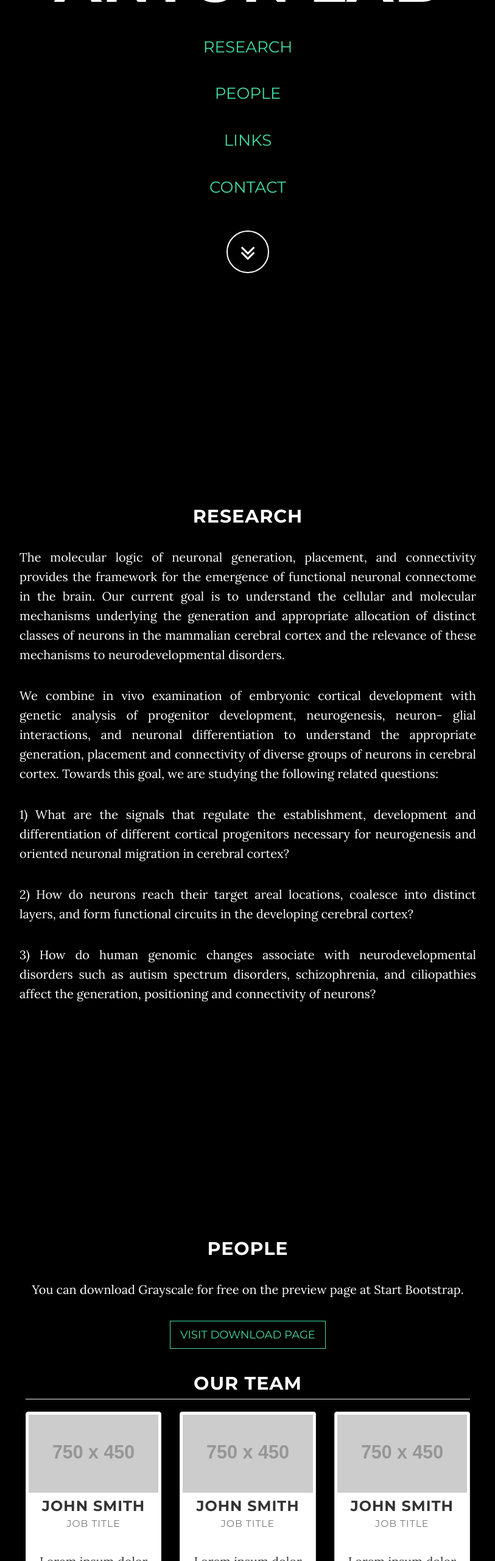
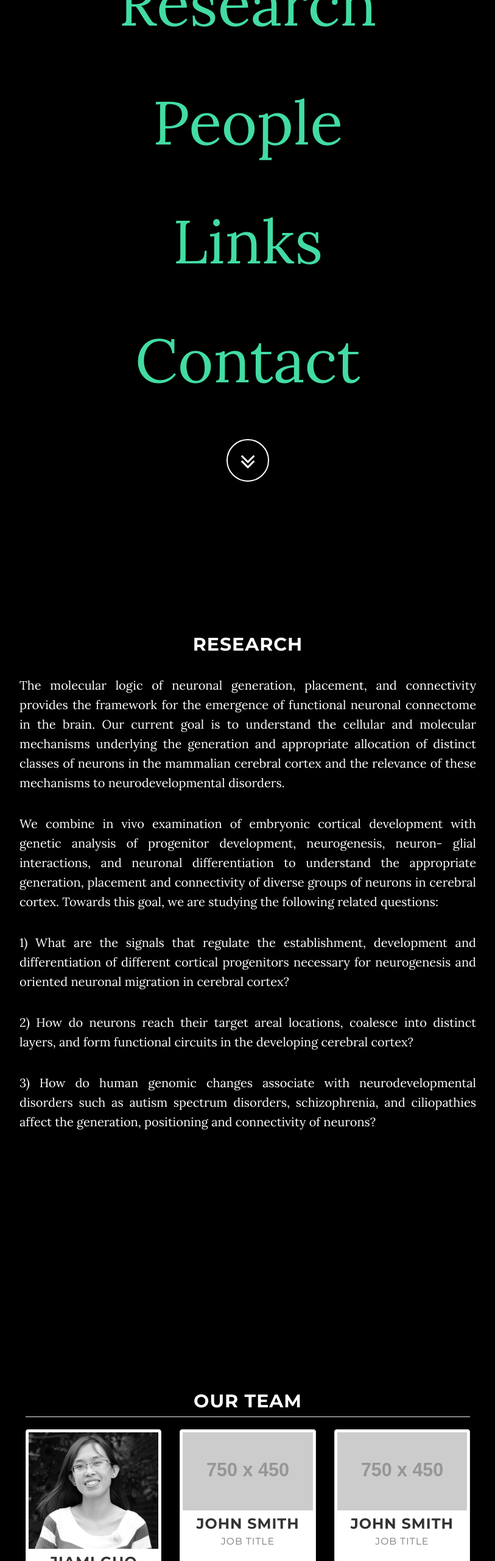
Before and after one commit to ChiHLe/alabtemplate, a plain HTML site: page index.html in a window 1280 px wide. Shown: the part 220-2780 px from the top of the page at 61% size, without its empty margins (233-1046 px from the left). Drawn offline with Linux system fonts and the light colour scheme; some packages are replaced by stand-ins of ours; placeholder pictures from the web are drawn by us.

Commit message:
Chnage the links

```diff
--- a/index.html
+++ b/index.html
@@ -78,10 +78,10 @@
                 <div class="row">
                     <div class="col-md-8 col-md-offset-2">
                         <h1 class="brand-heading">Anton Lab</h1>
-                        <p class="intro-text" "text-uppercase"><a href="#research">Research</a></p>
-                        <p class="intro-text" "text-uppercase"><a href="#people">People</a></p>
-                        <p class="intro-text" "text-uppercase"><a href="#links">Links</a></p>
-                        <p class="intro-text" "text-uppercase"><a href="#contact">Contact</a></p>
+                        <p class="brand-heading" "text-uppercase"><a href="#research">Research</a></p>
+                        <p class="brand-heading" "text-uppercase"><a href="#people">People</a></p>
+                        <p class="brand-heading" "text-uppercase"><a href="#links">Links</a></p>
+                        <p class="brand-heading" "text-uppercase"><a href="#contact">Contact</a></p>
                         <a href="#research" class="btn btn-circle page-scroll">
                             <i class="fa fa-angle-double-down animated"></i>
                         </a>
@@ -110,29 +110,23 @@
         <div class="download-section">
             <div class="container">
                 <div class="col-lg-8 col-lg-offset-2">
+                    <!--
                     <h2>People</h2>
                     <p>You can download Grayscale for free on the preview page at Start Bootstrap.</p>
                     <a href="http://startbootstrap.com/template-overviews/grayscale/" class="btn btn-default btn-lg">Visit Download Page</a>
+                -->
                     <div class="row">
             <div class="col-lg-12">
                 <h2 class="page-header">Our Team</h2>
             </div>
             <div class="col-md-4 text-center">
                 <div class="thumbnail">
-                    <img class="img-responsive" src="http://placehold.it/750x450" alt="">
+                    <img class="img-responsive" src="../img/jiami.jpg" alt="">
                     <div class="caption">
-                        <h3>John Smith<br>
-                            <small>Job Title</small>
+                        <h3>Jiami Guo<br>
+                            <small>Post-doctoral Fellow</small>
                         </h3>
-                        <p>Lorem ipsum dolor sit amet, consectetur adipisicing elit. Iste saepe et quisquam nesciunt maxime.</p>
-                        <ul class="list-inline">
-                            <li><a href="#"><i class="fa fa-2x fa-facebook-square"></i></a>
-                            </li>
-                            <li><a href="#"><i class="fa fa-2x fa-linkedin-square"></i></a>
-                            </li>
-                            <li><a href="#"><i class="fa fa-2x fa-twitter-square"></i></a>
-                            </li>
-                        </ul>
+
                     </div>
                 </div>
             </div>
```
Also changed, not shown: img/jiami.jpg (added).
